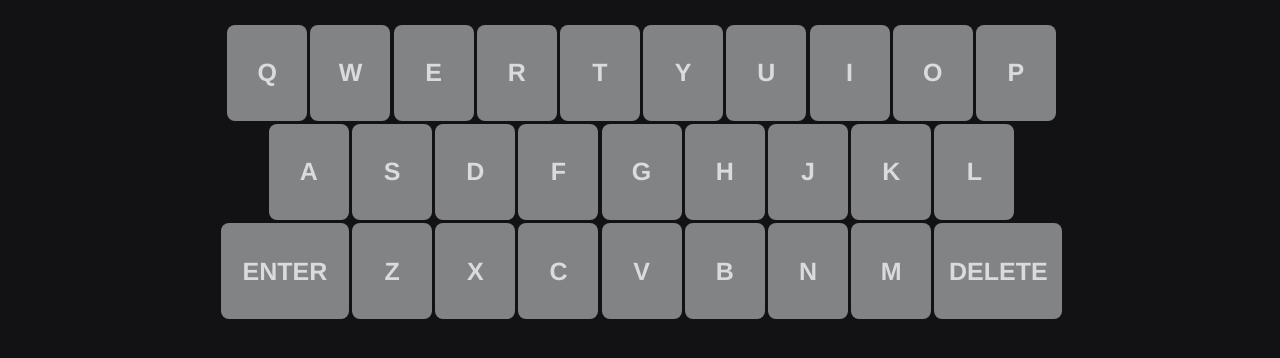
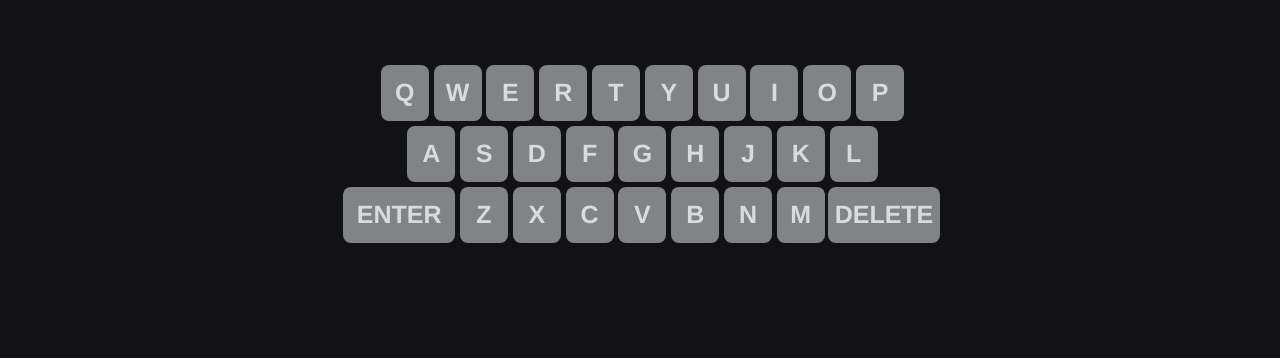
Before and after one commit to Symphon-y/Vocable, a plain HTML site: page index.html in a window 1280 px wide. Shown: the part 62-420 px from the top of the page. Drawn offline with nearby package versions, Linux system fonts and the light colour scheme; no server answers.

Commit message:
Add Color Indicators

```diff
--- a/stylesheet.css
+++ b/stylesheet.css
@@ -121,20 +121,26 @@ body {
 
 .kb_btn {
   border-radius: .5rem;
-  margin-left: .2rem;
-  margin-bottom: .2rem;
+  margin-left: .3rem;
+  margin-bottom: .3rem;
   font-family: 'Helvetica Neue', 'IBM Plex Sans', sans-serif;
   font-size: 25px;
   font-weight: 600;
   border: none;
-  height: 6rem;
-  width: 5rem;
+  height: 3.5rem;
+  width: 3rem;
+  color: #dadbdd;
+}
+.passive {
   background-color: #818384;
-  color: #dadbdd;
+}
+.incorrect {
+  background-color: #3a3a3c;
 }
 .kb_btn:active {
   background-color: #727475;
 }
+
 
 .kb_entr {
   border-radius: .5rem;
@@ -144,8 +150,8 @@ body {
   font-size: 25px;
   font-weight: 600;
   border: none;
-  height: 6rem;
-  width: 8rem;
+  height: 3.5rem;
+  width: 7rem;
   background-color: #818384;
   color: #dadbdd;
 }
@@ -161,8 +167,8 @@ body {
   font-size: 25px;
   font-weight: 600;
   border: none;
-  height: 6rem;
-  width: 8rem;
+  height: 3.5rem;
+  width: 7rem;
   background-color: #818384;
   color: #dadbdd;
 }
```
